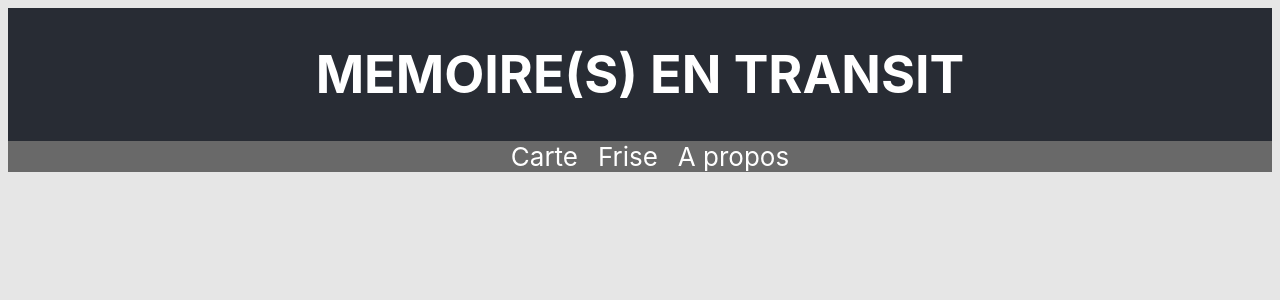
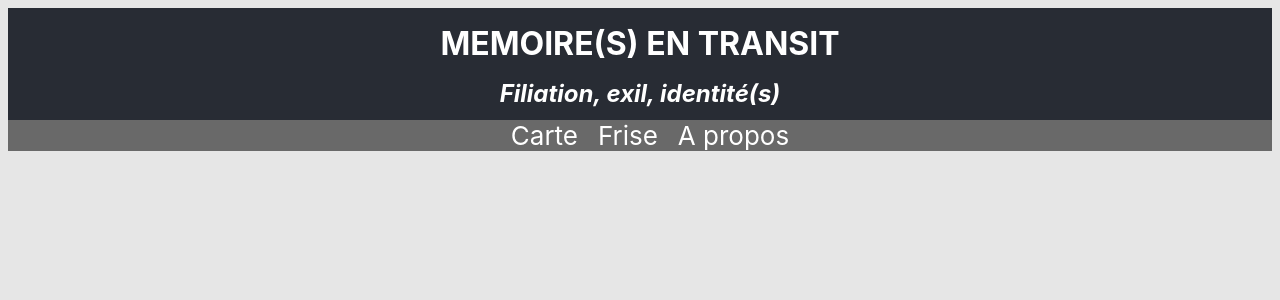
Before and after one commit to asso-memoire-vive/memoires-en-transit, a React (Create React App) app: page / in a window 1280 px wide. Shown: the top 300 px of the page. Built offline with nearby package versions, Linux system fonts and the light colour scheme.

Commit message:
fix header css

```diff
--- a/src/components/Header.jsx
+++ b/src/components/Header.jsx
@@ -6,6 +6,7 @@ function Header() {
       <h1>
         {'MEMOIRE(S) EN TRANSIT'}
       </h1>
+      <h2>{'Filiation, exil, identité(s)'}</h2>
     </header>
   )
 }
--- a/src/index.scss
+++ b/src/index.scss
@@ -8,8 +8,8 @@ body {
   font-family: -apple-system, BlinkMacSystemFont, "Segoe UI", "Roboto", "Oxygen",
     "Ubuntu", "Cantarell", "Fira Sans", "Droid Sans", "Helvetica Neue",
     sans-serif;
-  -webkit-font-smoothing: antialiased;
-  -moz-osx-font-smoothing: grayscale
+  //-webkit-font-smoothing: antialiased;
+  //-moz-osx-font-smoothing: grayscale
 }
 
 code {
--- a/src/styles/header.scss
+++ b/src/styles/header.scss
@@ -1,10 +1,23 @@
 .header {
   background-color: #282c34;
-  //min-height: 100vh;
   display: flex;
-  flex-direction: row;
+  flex-direction: column;
   align-items: center;
-  justify-content: center;
-  font-size: calc(10px + 2vmin);
   color: white;
+
+  h1 {
+    display: block;
+    font-size: 2em;
+    font-weight: bold;
+    margin: 0.5em 1em 0.5em 1em;
+    text-align: center;
+  }
+
+  h2 {
+    display: block;
+    font-size: 1.5em;
+    font-weight: bold;
+    font-style: italic;
+    margin: 0 1em 0.5em 1em;
+  }
 }
```
